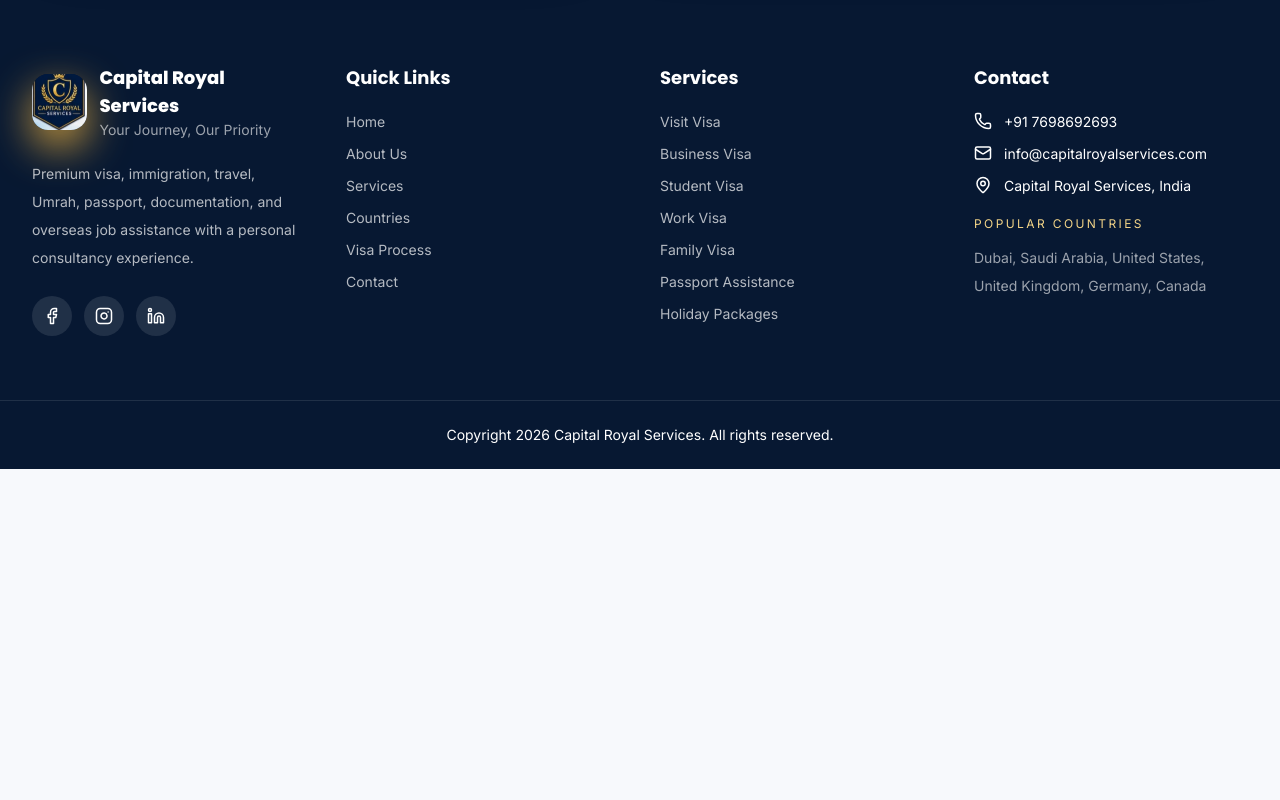
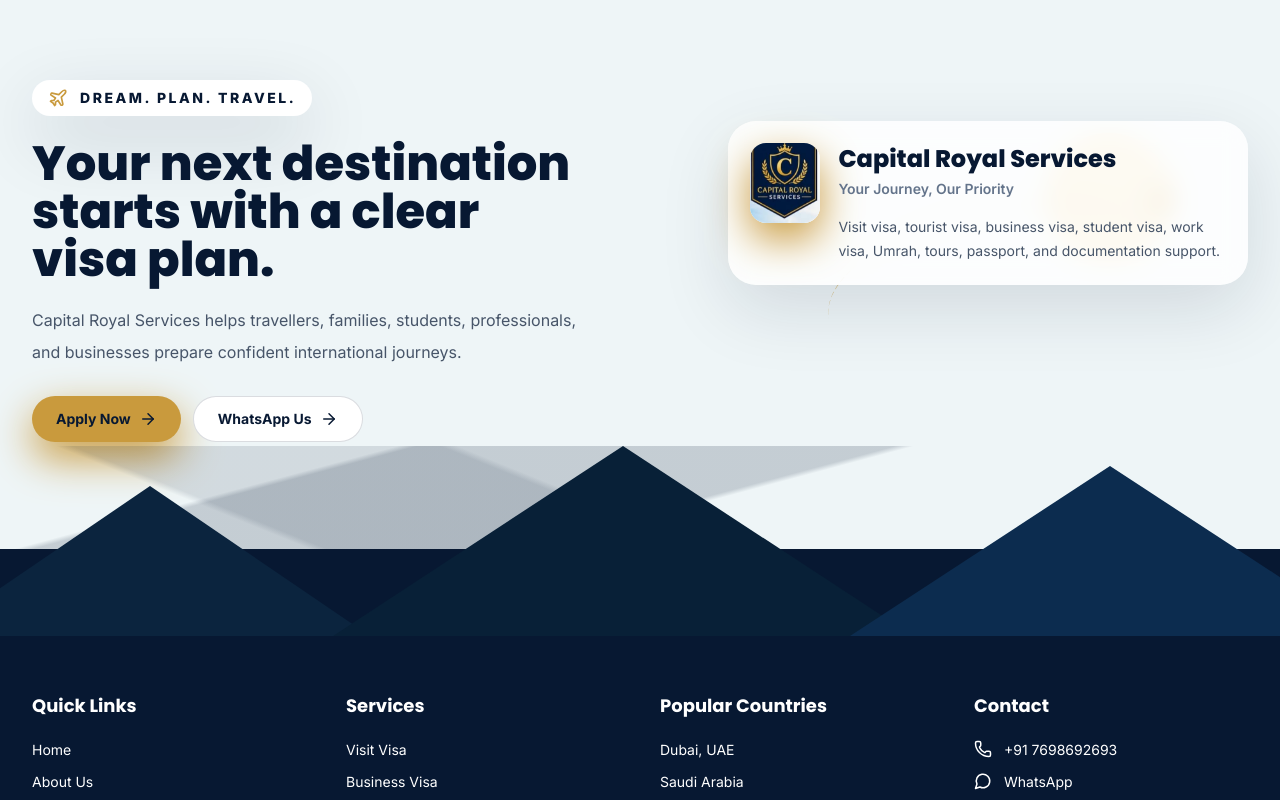
Before and after one commit to thecoolwater/CapitalRoyalServices, a React (Vite) app: page /CapitalRoyalServices/about in a window 1280 px wide. Shown: the part 5160-5960 px from the top of the page. Before the commit the page ends 5629 px from the top, so only its background shows below. Built offline with nearby package versions, Linux system fonts and the light colour scheme.

Commit message:
Add hero video and clean travel layout

```diff
--- a/src/components/Footer.jsx
+++ b/src/components/Footer.jsx
@@ -1,40 +1,57 @@
-import { Facebook, Instagram, Linkedin, Mail, MapPin, Phone } from 'lucide-react';
+import { Facebook, Instagram, Linkedin, Mail, MapPin, MessageCircle, Phone, Plane } from 'lucide-react';
 import { Link } from 'react-router-dom';
 import { company, countries, navLinks, services } from '../data/siteData';
+import { Button } from './Button';
 
 export function Footer() {
   return (
-    <footer className="bg-navy text-white">
-      <div className="mx-auto grid max-w-7xl gap-10 px-4 py-16 sm:px-6 md:grid-cols-2 lg:grid-cols-4 lg:px-8">
-        <div>
-          <div className="mb-5 flex items-center gap-3">
-            <img
-              src={company.logo}
-              alt="Capital Royal Services logo"
-              className="h-14 w-14 rounded-2xl object-cover shadow-gold"
-              width="56"
-              height="56"
-            />
-            <div>
-              <p className="font-heading text-lg font-extrabold">Capital Royal Services</p>
-              <p className="text-sm text-white/60">{company.tagline}</p>
+    <footer id="footer" className="travel-footer relative overflow-hidden bg-[#eef5f7] text-navy">
+      <div className="relative mx-auto grid max-w-7xl items-center gap-10 px-4 pb-24 pt-20 sm:px-6 lg:grid-cols-[0.95fr_1.05fr] lg:px-8">
+        <div className="max-w-2xl">
+          <div className="mb-6 inline-flex items-center gap-3 rounded-full bg-white px-4 py-2 shadow-premium">
+            <Plane className="text-gold" size={20} aria-hidden="true" />
+            <span className="text-sm font-extrabold uppercase tracking-[0.18em]">Dream. Plan. Travel.</span>
           </div>
-          </div>
-          <p className="max-w-sm text-sm leading-7 text-white/70">
-            Premium visa, immigration, travel, Umrah, passport, documentation, and overseas job assistance with a personal consultancy experience.
+          <h2 className="font-heading text-4xl font-extrabold leading-tight sm:text-5xl">
+            Your next destination starts with a clear visa plan.
+          </h2>
+          <p className="mt-5 max-w-xl text-base leading-8 text-slate-600">
+            Capital Royal Services helps travellers, families, students, professionals, and businesses prepare confident international journeys.
           </p>
-          <div className="mt-6 flex gap-3">
-            {[Facebook, Instagram, Linkedin].map((Icon, index) => (
-              <a key={index} href={['https://www.facebook.com/capitalroyalservices', 'https://www.instagram.com/capitalroyalservices', 'https://www.linkedin.com/company/capital-royal-services'][index]} aria-label="Social media" className="focus-ring flex h-10 w-10 items-center justify-center rounded-full bg-white/10 text-white transition hover:bg-gold hover:text-navy">
-                <Icon size={18} aria-hidden="true" />
-              </a>
-            ))}
+          <div className="mt-7 flex flex-col gap-3 sm:flex-row">
+            <Button to="/contact">Apply Now</Button>
+            <Button href={`https://wa.me/${company.whatsapp.replace(/\D/g, '')}`} variant="outline">
+              WhatsApp Us
+            </Button>
           </div>
         </div>
 
+        <div className="relative min-h-[280px]">
+          <div className="footer-sun" aria-hidden="true" />
+          <div className="footer-globe-card">
+            <img src={company.logo} alt="Capital Royal Services logo" className="h-20 w-20 rounded-2xl object-cover shadow-gold" />
+            <div>
+              <p className="font-heading text-2xl font-extrabold text-navy">Capital Royal Services</p>
+              <p className="mt-1 text-sm font-semibold text-slate-500">{company.tagline}</p>
+              <p className="mt-4 text-sm leading-6 text-slate-600">Visit visa, tourist visa, business visa, student visa, work visa, Umrah, tours, passport, and documentation support.</p>
+            </div>
+          </div>
+          <div className="footer-route" aria-hidden="true" />
+          <Plane className="footer-route-plane text-gold" size={34} aria-hidden="true" />
+        </div>
+      </div>
+
+      <div className="footer-mountains" aria-hidden="true">
+        <span className="footer-mountain footer-mountain-a" />
+        <span className="footer-mountain footer-mountain-b" />
+        <span className="footer-mountain footer-mountain-c" />
+      </div>
+
+      <div className="relative bg-navy text-white">
+        <div className="mx-auto grid max-w-7xl gap-10 px-4 py-14 sm:px-6 md:grid-cols-2 lg:grid-cols-4 lg:px-8">
           <FooterColumn title="Quick Links">
-          {navLinks.slice(0, 6).map((link) => (
-            <Link key={link.to} to={link.to} className="focus-ring rounded text-white/70 transition hover:text-lightGold">
+            {navLinks.map((link) => (
+              <Link key={link.to} to={link.to} className="focus-ring rounded text-white/72 transition hover:text-lightGold">
                 {link.label}
               </Link>
             ))}
@@ -42,8 +59,16 @@
 
           <FooterColumn title="Services">
             {services.slice(0, 7).map((service) => (
-            <Link key={service.title} to="/services" className="focus-ring rounded text-white/70 transition hover:text-lightGold">
+              <Link key={service.title} to="/services" className="focus-ring rounded text-white/72 transition hover:text-lightGold">
                 {service.title}
+              </Link>
+            ))}
+          </FooterColumn>
+
+          <FooterColumn title="Popular Countries">
+            {countries.slice(0, 7).map((country) => (
+              <Link key={country.name} to="/countries" className="focus-ring rounded text-white/72 transition hover:text-lightGold">
+                {country.name}
               </Link>
             ))}
           </FooterColumn>
@@ -53,6 +78,10 @@
               <Phone size={18} aria-hidden="true" />
               {company.phone}
             </a>
+            <a href={`https://wa.me/${company.whatsapp.replace(/\D/g, '')}`} className="focus-ring flex gap-3 rounded text-white/72 transition hover:text-lightGold">
+              <MessageCircle size={18} aria-hidden="true" />
+              WhatsApp
+            </a>
             <a href={`mailto:${company.email}`} className="focus-ring flex gap-3 rounded text-white/72 transition hover:text-lightGold">
               <Mail size={18} aria-hidden="true" />
               {company.email}
@@ -61,12 +90,18 @@
               <MapPin size={18} aria-hidden="true" />
               {company.address}
             </p>
-          <p className="pt-2 text-xs uppercase tracking-[0.2em] text-lightGold">Popular countries</p>
-          <p className="text-sm leading-7 text-white/60">{countries.slice(0, 6).map((country) => country.name.replace(', UAE', '')).join(', ')}</p>
+            <div className="mt-3 flex gap-3">
+              {[Facebook, Instagram, Linkedin].map((Icon, index) => (
+                <a key={index} href={['https://www.facebook.com/capitalroyalservices', 'https://www.instagram.com/capitalroyalservices', 'https://www.linkedin.com/company/capital-royal-services'][index]} aria-label="Social media" className="focus-ring flex h-10 w-10 items-center justify-center rounded-full bg-white/10 text-white transition hover:bg-gold hover:text-navy">
+                  <Icon size={18} aria-hidden="true" />
+                </a>
+              ))}
+            </div>
           </FooterColumn>
         </div>
         <div className="border-t border-white/10 px-4 py-6 text-center text-sm text-white/56">
           Copyright {new Date().getFullYear()} Capital Royal Services. All rights reserved.
+        </div>
       </div>
     </footer>
   );
--- a/src/components/Hero.jsx
+++ b/src/components/Hero.jsx
@@ -1,12 +1,19 @@
 import { motion } from 'framer-motion';
 import { BadgeCheck, Briefcase, Luggage, Plane, Stamp } from 'lucide-react';
+import { useEffect, useRef } from 'react';
 import { Button } from './Button';
 import { company, stats, trustBadges } from '../data/siteData';
 import { StatGrid } from './StatGrid';
 
 export function Hero() {
+  const videoRef = useRef(null);
+
+  useEffect(() => {
+    videoRef.current?.play().catch(() => {});
+  }, []);
+
   return (
-    <section className="relative isolate min-h-screen overflow-hidden bg-navy-royal pt-28 text-white">
+    <section className="relative isolate min-h-screen overflow-hidden bg-navy-royal pt-36 text-white lg:pt-28">
       <div className="absolute inset-0 map-grid opacity-70" aria-hidden="true" />
       <div className="absolute -left-28 top-16 h-80 w-80 rounded-full bg-royal/30 blur-3xl" aria-hidden="true" />
       <div className="absolute -right-24 bottom-12 h-96 w-96 rounded-full bg-gold/20 blur-3xl" aria-hidden="true" />
@@ -51,7 +58,7 @@
             className="mb-6 inline-flex max-w-full items-center gap-2 rounded-2xl border border-white/20 bg-white/10 px-4 py-2 text-sm font-bold leading-6 text-lightGold backdrop-blur sm:rounded-full"
           >
             <BadgeCheck className="shrink-0" size={17} aria-hidden="true" />
-            <span className="min-w-0 break-words">Visa, immigration and travel consultancy serving all India</span>
+            <span className="min-w-0 break-words">Visa and travel consultancy serving all India</span>
           </motion.div>
 
           <motion.h1
@@ -105,13 +112,20 @@
           transition={{ duration: 0.9, delay: 0.2 }}
           className="relative min-w-0"
         >
-          <div className="glass-panel overflow-hidden rounded-[2rem] p-3">
-            <img
-              src={company.poster}
-              alt="Capital Royal Services visa and travel services poster"
-              className="h-[440px] w-full rounded-[1.5rem] bg-white object-contain md:h-[560px]"
-              fetchPriority="high"
-            />
+          <div className="glass-panel relative overflow-hidden rounded-[2rem] p-3">
+            <video
+              ref={videoRef}
+              className="aspect-video w-full rounded-[1.5rem] bg-navy object-cover"
+              poster={company.poster}
+              autoPlay
+              muted
+              loop
+              playsInline
+              preload="auto"
+              aria-label="Capital Royal Services visa and travel promotional video"
+            >
+              <source src={company.heroVideo} type="video/webm" />
+            </video>
           </div>
         </motion.div>
       </div>
--- a/src/data/siteData.js
+++ b/src/data/siteData.js
@@ -33,6 +33,7 @@
   location: 'India',
   logo: `${assetBase}capital-royal-logo.jpg`,
   poster: `${assetBase}capital-royal-services-poster.jpg`,
+  heroVideo: `${assetBase}capital-royal-hero-video.webm`,
 };
 
 export const navLinks = [
--- a/src/styles/index.css
+++ b/src/styles/index.css
@@ -18,6 +18,11 @@
   min-width: 320px;
   min-height: 100vh;
   overflow-x: hidden;
+}
+
+section[id],
+footer[id] {
+  scroll-margin-top: 96px;
 }
 
 button,
@@ -101,6 +106,93 @@
   animation: promo-float 4.8s ease-in-out infinite;
 }
 
+.travel-footer {
+  min-height: 620px;
+}
+
+.footer-sun {
+  position: absolute;
+  right: 12%;
+  top: 12px;
+  width: 130px;
+  height: 130px;
+  border-radius: 999px;
+  background: rgba(243, 212, 135, 0.6);
+  filter: blur(0.2px);
+}
+
+.footer-globe-card {
+  position: relative;
+  z-index: 2;
+  display: flex;
+  gap: 18px;
+  align-items: flex-start;
+  max-width: 520px;
+  margin-left: auto;
+  border-radius: 28px;
+  background: rgba(255, 255, 255, 0.82);
+  padding: 22px;
+  box-shadow: 0 24px 70px rgba(7, 24, 50, 0.12);
+  backdrop-filter: blur(12px);
+}
+
+.footer-route {
+  position: absolute;
+  inset: 86px 10% auto auto;
+  width: 360px;
+  height: 160px;
+  border-top: 3px dashed rgba(201, 154, 61, 0.55);
+  border-radius: 50%;
+  transform: rotate(-10deg);
+}
+
+.footer-route-plane {
+  position: absolute;
+  right: 11%;
+  top: 62px;
+  transform: rotate(-20deg);
+}
+
+.footer-mountains {
+  position: relative;
+  height: 190px;
+  margin-top: -92px;
+  background:
+    linear-gradient(to top, #071832 0 46%, transparent 46%),
+    linear-gradient(165deg, transparent 0 20%, rgba(7, 24, 50, 0.18) 21% 45%, transparent 46%),
+    linear-gradient(22deg, transparent 0 30%, rgba(7, 24, 50, 0.12) 31% 52%, transparent 53%);
+}
+
+.footer-mountain {
+  position: absolute;
+  bottom: 0;
+  width: 0;
+  height: 0;
+  border-left: 220px solid transparent;
+  border-right: 220px solid transparent;
+  border-bottom: 150px solid #0b243e;
+}
+
+.footer-mountain-a {
+  left: -70px;
+}
+
+.footer-mountain-b {
+  left: 26%;
+  border-left-width: 290px;
+  border-right-width: 290px;
+  border-bottom-width: 190px;
+  border-bottom-color: #082037;
+}
+
+.footer-mountain-c {
+  right: -90px;
+  border-left-width: 260px;
+  border-right-width: 260px;
+  border-bottom-width: 170px;
+  border-bottom-color: #0c2c4f;
+}
+
 @keyframes promo-shine {
   0%,
   42% {
```
Also changed, not shown: src/App.jsx (+8 -2 lines), src/components/ContactSection.jsx (+10 -10 lines), src/components/PromoStoriesSection.jsx (+7 -12 lines), 1 other file (tests, documents, lock files or other folders). Lines whose indentation alone changed are shown as unchanged.
